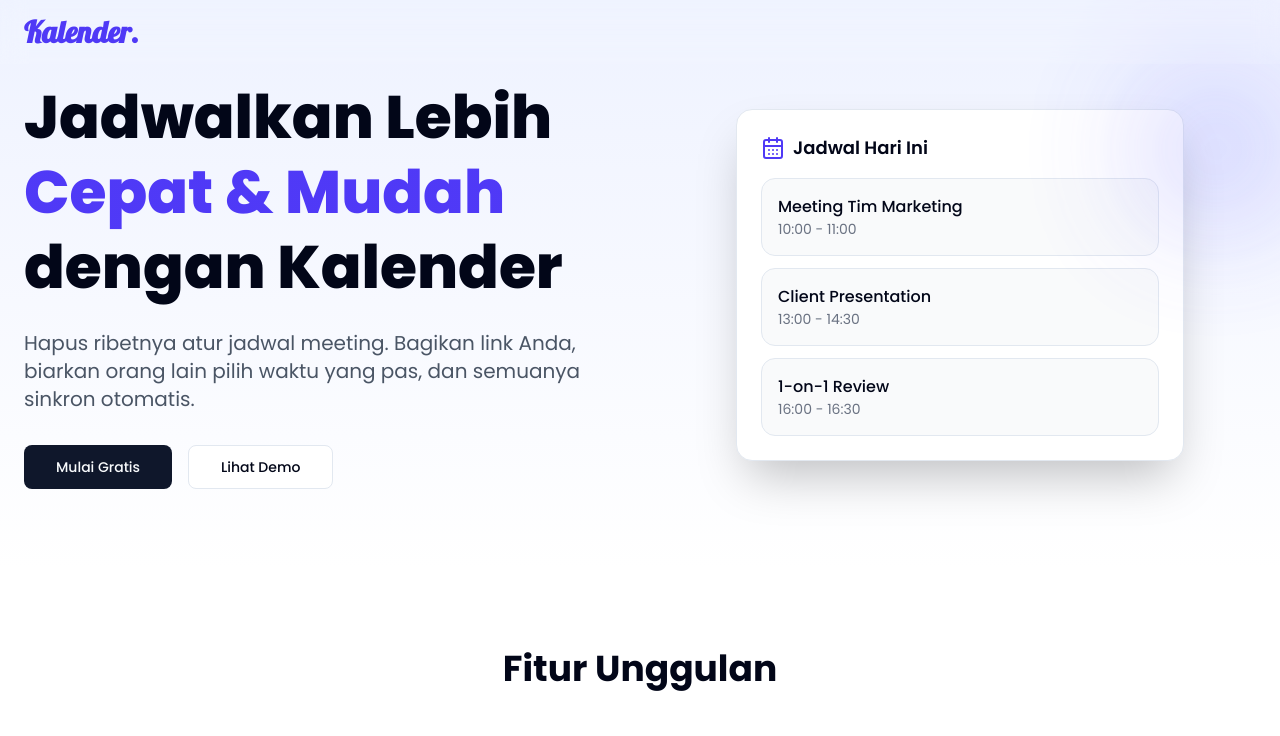
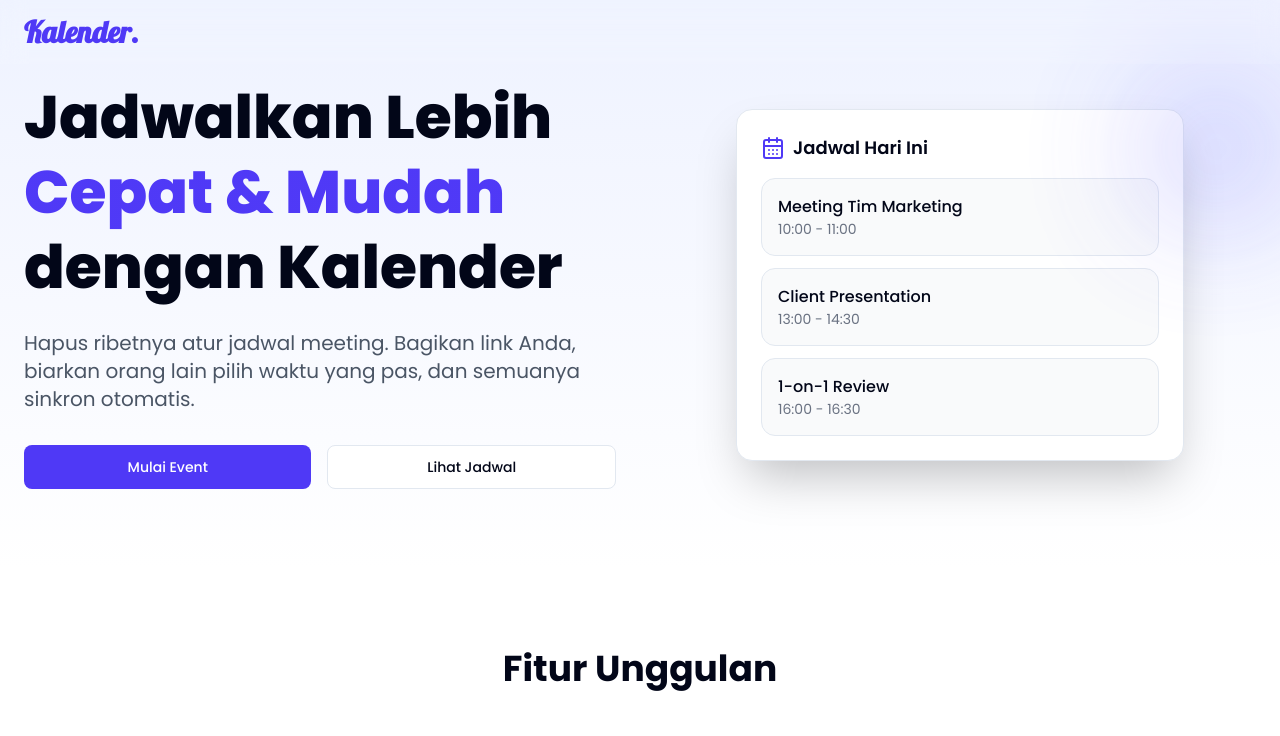
Before and after one commit to faqihfnf/kalender, a Next.js app: page / in a window 1280 px wide. Shown: the top 736 px of the page. Built offline with nearby package versions, Linux system fonts and the light colour scheme.

Commit message:
update button style on hero section

```diff
--- a/src/app/page.tsx
+++ b/src/app/page.tsx
@@ -48,11 +48,16 @@ export default function Home() {
               orang lain pilih waktu yang pas, dan semuanya sinkron otomatis.
             </p>
             <div className="flex flex-col justify-center gap-4 sm:flex-row lg:justify-start">
-              <Button size="lg" asChild>
-                <Link href="/sign-up">Mulai Gratis</Link>
+              <Button
+                className="lg:w-full"
+                variant={"primary"}
+                size="lg"
+                asChild
+              >
+                <Link href="/events">Mulai Event</Link>
               </Button>
-              <Button size="lg" variant="outline" asChild>
-                <Link href="/events">Lihat Demo</Link>
+              <Button className="lg:w-full" size="lg" variant="outline" asChild>
+                <Link href="/schedule">Lihat Jadwal</Link>
               </Button>
             </div>
           </motion.div>
--- a/src/components/ui/button.tsx
+++ b/src/components/ui/button.tsx
@@ -10,6 +10,7 @@ const buttonVariants = cva(
     variants: {
       variant: {
         default: "bg-primary text-primary-foreground hover:bg-primary/90",
+        primary: "bg-indigo-600 text-white hover:bg-indigo-700",
         destructive:
           "bg-destructive text-destructive-foreground hover:bg-destructive/90",
         destructiveGhost:
```
